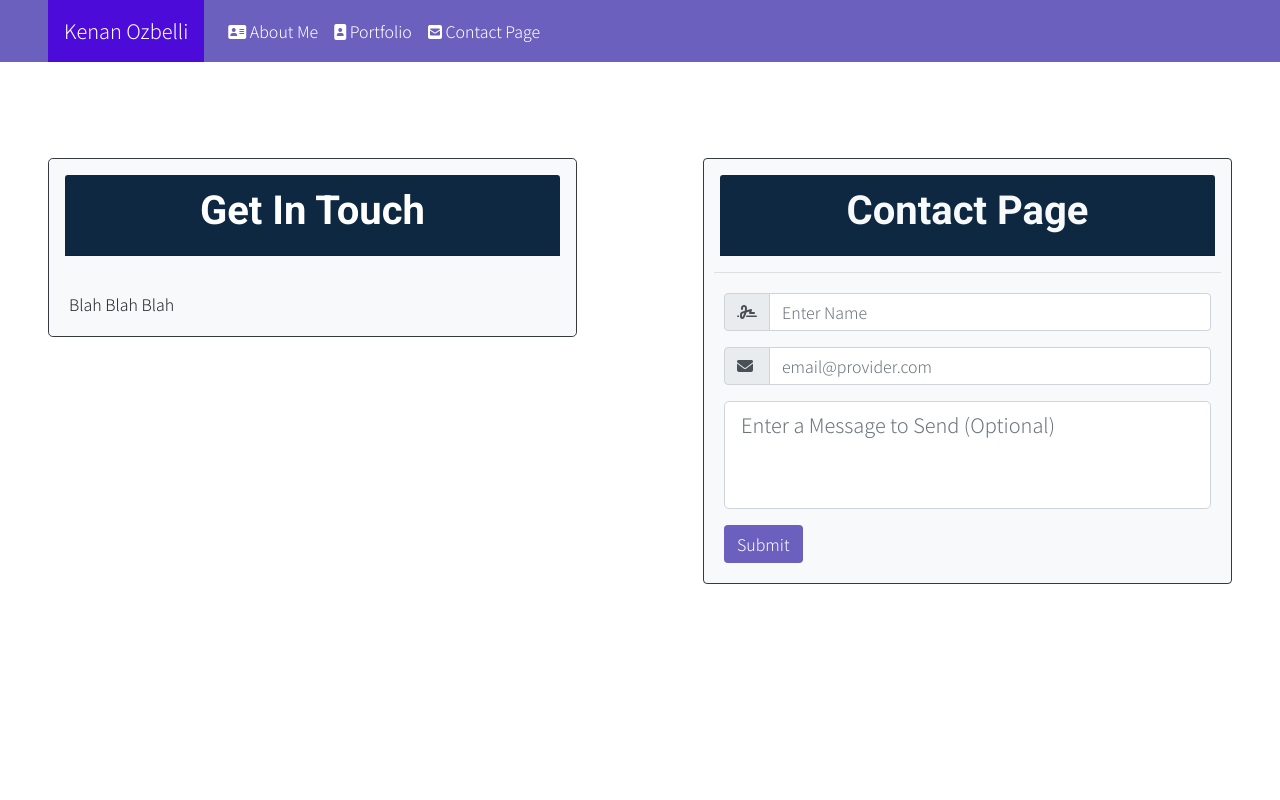
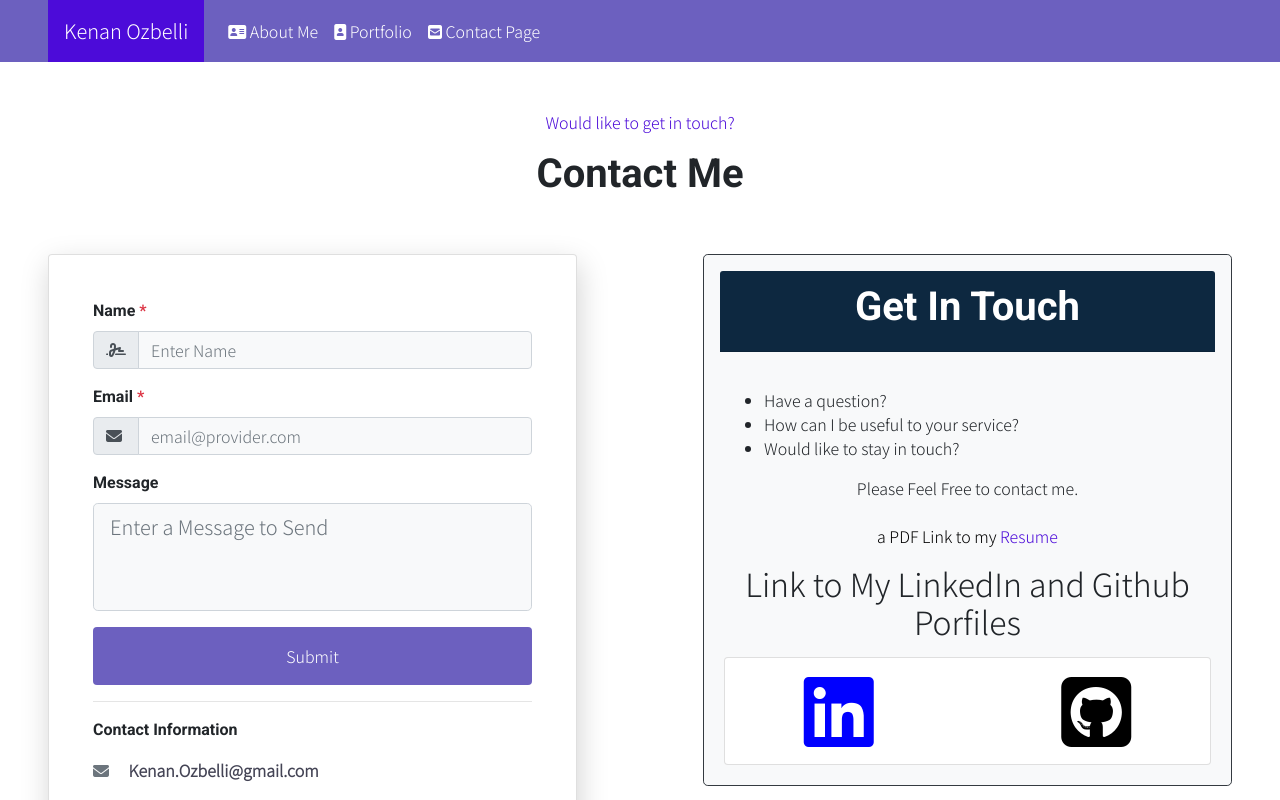
Before and after one commit to KenanOzbelli/About-me-react, a React (Create React App) app in the folder client/: page /contact in a window 1280 px wide. Shown: the top 800 px of the page. Built offline with nearby package versions, Linux system fonts and the light colour scheme.

Commit message:
added new functions to navbar, changed the contact page layout

```diff
--- a/client/src/components/ContactForm/index.css
+++ b/client/src/components/ContactForm/index.css
@@ -6,6 +6,9 @@
 
 .contactBtn:hover{
     background: #4C0BD9;
+}
+.contBody{
+    box-shadow: 2px 10px 30px lightgray;
 }
 
 .cardBodyUp{
--- a/client/src/components/ContactForm/index.jsx
+++ b/client/src/components/ContactForm/index.jsx
@@ -31,16 +31,11 @@ export default class ContactForm extends Component {
     const { name, email, message } = this.state;
 
     return (
-      <div>
-        <Card className="m-5 bg-light cardBodyUp" border='dark'>
-          <Card.Header className="m-3 text-center text-light header" style={{background:'#0D2840'}}>
-            <h1 className="text-center">Contact Page</h1>
-
-          </Card.Header>
-          <hr style={{margin:'0 10px 0 10px'}}/>
+      <>
+        <Card className="m-5 bg-white contBody p-4">
           <Card.Body>
-
             <form onSubmit={this.handleSubmit}>
+              <div className='mb-2 header'>Name <span className='text-danger'>*</span></div>
               <div className="input-group mb-3">
                 <div className="input-group-prepend">
                   <span className="input-group-text">
@@ -48,7 +43,7 @@ export default class ContactForm extends Component {
                   </span>
                 </div>
                 <input
-                  className="form-control"
+                  className="form-control bg-light"
                   id="name"
                   type="name"
                   name="name"
@@ -57,7 +52,7 @@ export default class ContactForm extends Component {
                   onChange={this.handleInputChange}
                 />
               </div>
-
+              <div className='mb-2 header'>Email <span className='text-danger'>*</span></div>
               <div className="input-group mb-3">
                 <div className="input-group-prepend">
                   <span className="input-group-text pr-3">
@@ -65,7 +60,7 @@ export default class ContactForm extends Component {
                   </span>
                 </div>
                 <input
-                  className="form-control"
+                  className="form-control bg-light"
                   id="email"
                   type="email"
                   name="email"
@@ -74,28 +69,36 @@ export default class ContactForm extends Component {
                   onChange={this.handleInputChange}
                 />
               </div>
-
+              <div className='mb-2 header'>Message</div>
               <div className="input-group mb-3">
                 <textarea
                   style={{ resize: "none" }}
-                  className="form-control form-control-lg"
+                  className="form-control form-control-lg bg-light"
                   rows="3"
                   id="message"
                   type="message"
                   name="message"
-                  placeholder="Enter a Message to Send (Optional)"
+                  placeholder="Enter a Message to Send"
                   value={message}
                   onChange={this.handleInputChange}
                 />
               </div>
 
-              <button className="btn text-white contactBtn" type="submit">
+              <button className="btn p-3 text-white contactBtn w-100" type="submit">
                 Submit
               </button>
             </form>
+            <hr/>
+          <section>
+            <p className='header'>Contact Information</p>
+            <p><i class="fas fa-envelope text-secondary"></i> <span style={{color:'#445',fontWeight:'bolder', marginLeft:'1rem'}}>Kenan.Ozbelli@gmail.com</span></p>
+            <p><i class="fas fa-phone text-secondary"></i><span style={{color:'#445',fontWeight:'bolder', marginLeft:'1rem'}}>+1 980 621 6153</span></p>
+            <p><i class="fab fa-linkedin text-secondary"></i><span style={{color:'#445',fontWeight:'bolder', marginLeft:'1rem'}}>Kenan Ozbelli</span></p>
+          </section>
           </Card.Body>
         </Card>
-      </div>
+
+      </>
     );
   }
 }
--- a/client/src/components/InTouchCard/index.jsx
+++ b/client/src/components/InTouchCard/index.jsx
@@ -1,19 +1,90 @@
 import React from 'react';
-import { Card } from 'react-bootstrap';
+import { Card, Col, Row } from 'react-bootstrap';
+import PDF from "../../Resume/KenanOzbelliResume.pdf";
 
 export default function InTouchCard(){
 
     return(
         <>
-        <Card className='m-5 bg-light cardBody' style={{borderRadius:'.3rem'}} border='dark'>
+        <Card className='m-5 bg-light' style={{borderRadius:'.3rem'}} border='dark'>
             <Card.Header className='text-center m-3 header text-white' style={{background:'rgb(13, 40, 64)'}}>
                <h1>Get In Touch</h1>
             </Card.Header>
             <Card.Body>
-                Blah Blah Blah
+            <section>
+            <ul>
+             <li>Have a question? </li>
+            <li>How can I be useful to your service?</li>
+            <li>Would like to stay in touch?</li>
+            </ul>
+            <article className='text-center'>Please Feel Free to contact me.</article><br/>
+            <article className='text-center'>
+              <a href={PDF} style={{ textDecoration: "none", color: "black" }}>
+                {" "}a PDF Link to my{" "}
+                <span style={{ color: "rgb(76, 11, 217)" }}>Resume</span>
+              </a>
+            </article>
+            </section>
+            <h2 className="text-center m-3">
+              {" "}
+              Link to My LinkedIn and Github Porfiles
+            </h2>
+            <Card>
+              <Row>
+                <Col>
+                  <div style={{ textAlign: "center" }}>
+                    <button
+                      style={{
+                        cursor: "pointer",
+                        border: "none",
+                        background: "white",
+                      }}
+                      onClick={() => {
+                        window.location =
+                          "https://www.linkedin.com/in/kenan-ozbelli-9930b5125/";
+                      }}
+                    >
+                      <h1
+                        style={{
+                          fontSize: "5rem",
+                          color: "blue",
+                          textDecoration: "none",
+                        }}
+                      >
+                        <i className="fab fa-linkedin"></i>
+                      </h1>
+                    </button>
+                  </div>
+                </Col>
+                <Col>
+                  <div style={{ textAlign: "center" }}>
+                    <button
+                      style={{
+                        cursor: "pointer",
+                        border: "none",
+                        background: "white",
+                      }}
+                      onClick={() => {
+                        window.location = "https://github.com/KenanOzbelli";
+                      }}
+                    >
+                      <h1
+                        style={{
+                          fontSize: "5rem",
+                          textDecoration: "none",
+                          color: "black",
+                        }}
+                      >
+                        <i className="fab fa-github-square"></i>
+                      </h1>
+                    </button>
+                  </div>
+                </Col>
+              </Row>
+            </Card>
             </Card.Body>
         </Card>
-        </>
+     </>
     )
 
 }
--- a/client/src/components/Navigation/index.css
+++ b/client/src/components/Navigation/index.css
@@ -1,3 +1,8 @@
+
+.navBar{
+  box-shadow: 10px 10px 20px #445;
+  animation: all 2s ease-out
+}
 
 
 ul li a {
--- a/client/src/pages/ContactPage/index.jsx
+++ b/client/src/pages/ContactPage/index.jsx
@@ -16,8 +16,9 @@ export default class ContactPage extends Component {
 
     componentDidMount() {
         document.title = 'Kenan Ozbelli | Contact';
-        document.body.style = 'background:none';
-    };
+        document.body.style = 'background:none'
+
+    }
 
     handleClose = () => {
         this.setState({show: false, errShow: false});
@@ -66,14 +67,18 @@ export default class ContactPage extends Component {
 
         return (
             <>
+            <div className='text-center'>
+                <p style={{color:'#4C0BD9'}}>Would like to get in touch?</p>
+                <h1 className='header'><strong>Contact Me</strong></h1>
+            </div>
                 <Row>
-                    <Col>
-                        <InTouchCard/>
-                    </Col>
                     <Col>
                         <ContactForm onSubmit={
                             this.handleSubmit
                         }/>
+                    </Col>
+                    <Col>
+                    <InTouchCard/>
                     </Col>
                 </Row>
                 <Modal show={
@@ -132,7 +137,7 @@ export default class ContactPage extends Component {
                         </p>
                     </Modal.Body>
                 </Modal>
-            </>
+        </>
         );
     }
 }
--- a/client/src/pages/Portfolio/index.css
+++ b/client/src/pages/Portfolio/index.css
@@ -51,7 +51,7 @@
 
 .portBody {
     box-shadow: 5px 5px 10px 5px #445 ;
-    transition: 200ms ease-in-out;
+    transition: 10ms ease-in-out;
     border-radius: .5rem;
     animation: fadeInLeft ease 3s;
     animation-iteration-count: 1;
@@ -60,7 +60,7 @@
 @keyframes fadeInLeft {
 0% {
   opacity: 1;
-  transform: translateX(-1000px);
+  transform: translateX(-500px);
 }
 100% {
   opacity: 1;
@@ -71,13 +71,14 @@
 
 .portBody:hover {
     transform: scale(1.00004);
+    transition: all .4s ease-in-out;
     box-shadow: 10px 10px 20px 5px #445;
 }
 
 
 
 .portBodyRight {
-    transition: 200ms ease-in-out;
+    transition: 10ms ease-in-out;
     border-radius: .5rem;
     box-shadow: 5px 5px 10px 5px #445;
     animation: fadeInRight ease 3s;
@@ -88,7 +89,7 @@
 @keyframes fadeInRight {
 0% {
   opacity: 1;
-  transform: translateX(1000px);
+  transform: translateX(500px);
 }
 100% {
   opacity: 1;
@@ -99,5 +100,6 @@
 
 .portBodyRight:hover {
     transform: scale(1.00004);
+    transition: all .4s ease-in-out;
     box-shadow: 10px 10px 20px 5px #445;
 }
--- a/client/src/pages/Portfolio/index.jsx
+++ b/client/src/pages/Portfolio/index.jsx
@@ -167,7 +167,7 @@ export default class Portfolio extends Component {
                                     margin: '1rem 1rem'
                                 }
                             }>Technologies Used</p>
-                            <h6>HTML5 - CSS3 - JavaScript - React.js - Mongodb - Mongoose - Multer - Cloudfare - Passport.js</h6>
+                            <h6>HTML5 - CSS3 - JavaScript - React.js - Mongodb - Mongoose - Multer - Cloudinary - Passport.js</h6>
                             <button className="BatonPass p-3"
                                 onClick={
                                     () => (window.location = "https://github.com/KenanOzbelli/batonPass")
--- a/package.json
+++ b/package.json
@@ -21,6 +21,7 @@
     "nodemon": "^1.18.10"
   },
   "dependencies": {
+    "classnames": "^2.2.6",
     "handlebars": "^4.7.6",
     "react-bootstrap": "^1.0.0",
     "yarn": "^1.22.4"
```
Also changed, not shown: client/src/components/Navigation/Navigation.js (+28 -4 lines), client/src/pages/AboutMe/index.js (+3 -69 lines).
